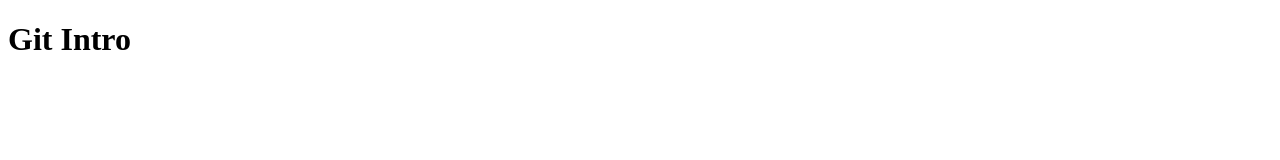
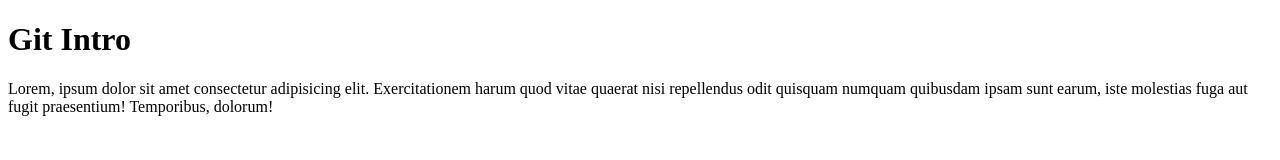
Before and after one commit to kiran-680/git-repo, a plain HTML site: page index.html in a window 1280 px wide. Drawn offline with Linux system fonts and the light colour scheme.

Commit message:
update index file

```diff
--- a/index.html
+++ b/index.html
@@ -1,12 +1,17 @@
 <!DOCTYPE html>
 <html lang="en">
-<head>
-    <meta charset="UTF-8">
-    <meta name="viewport" content="width=device-width, initial-scale=1.0">
-    <title>Git Introduction </title>
-</head>
-<body>
-    <h1>Git Intro </h1>
-
-</body>
+  <head>
+    <meta charset="UTF-8" />
+    <meta name="viewport" content="width=device-width, initial-scale=1.0" />
+    <title>Git Introduction</title>
+  </head>
+  <body>
+    <h1>Git Intro</h1>
+    <p>
+      Lorem, ipsum dolor sit amet consectetur adipisicing elit. Exercitationem
+      harum quod vitae quaerat nisi repellendus odit quisquam numquam quibusdam
+      ipsam sunt earum, iste molestias fuga aut fugit praesentium! Temporibus,
+      dolorum!
+    </p>
+  </body>
 </html>
```
